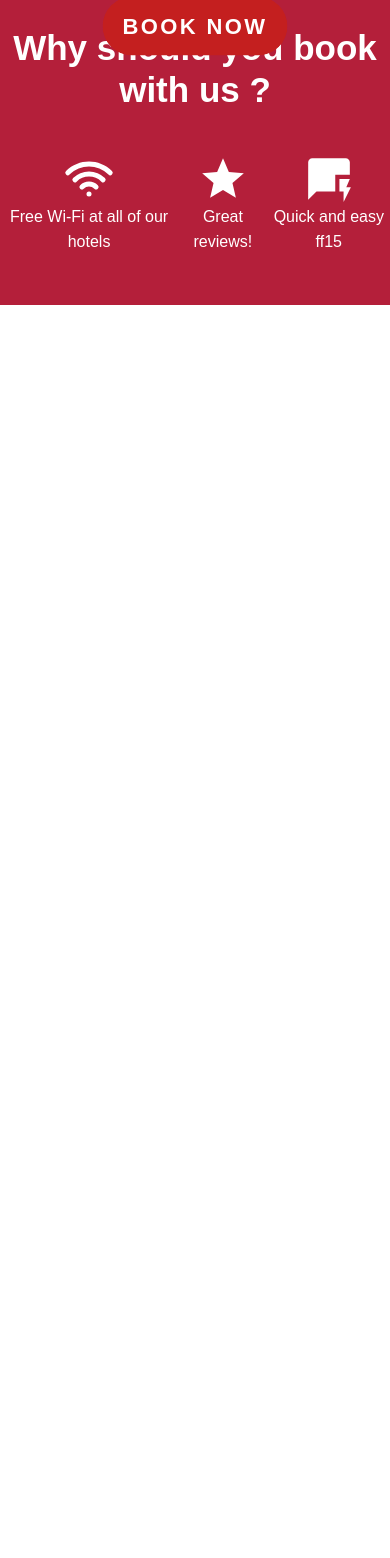
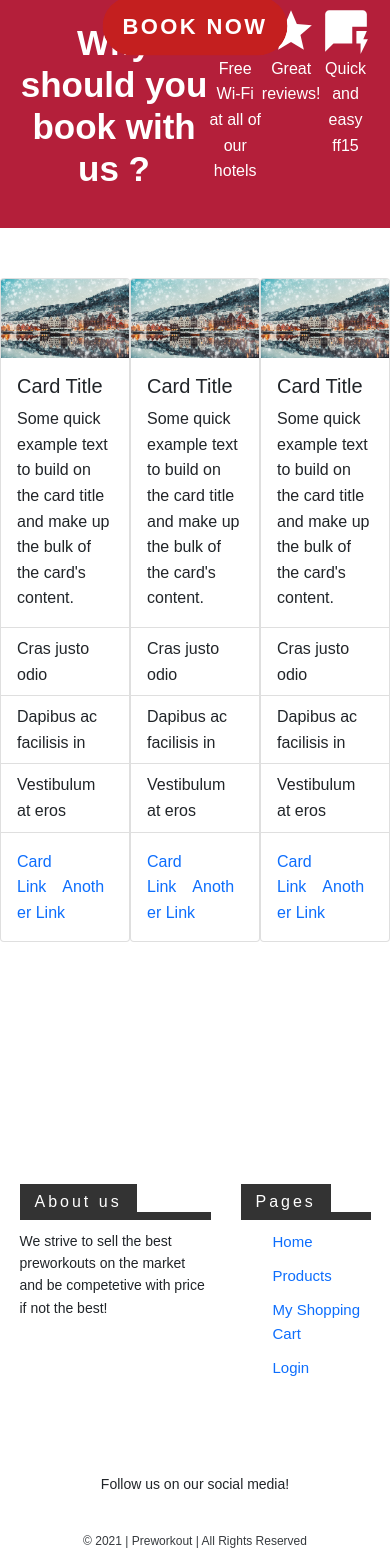
Before and after one commit to Matskrane/project-exam-2-Matskrane, a Next.js app: page / in a window 390 px wide. Shown: the part 259-1817 px from the top of the page. Before the commit the page ends 844 px from the top, so only its background shows below. Built offline with nearby package versions, Linux system fonts and the light colour scheme; a web font is replaced by a local one.

Commit message:
logout function

```diff
--- /dev/null
+++ b/components/FeaturedHotels.js
@@ -0,0 +1,69 @@
+import { Card, ListGroupItem, ListGroup } from "react-bootstrap";
+
+const FeaturedHotels = () => {
+  return (
+    <>
+      <div className="flex-featured">
+        <Card style={{ width: "18rem" }}>
+          <Card.Img variant="top" src="/hotel-stolent-2.jpg" />
+          <Card.Body>
+            <Card.Title>Card Title</Card.Title>
+            <Card.Text>
+              Some quick example text to build on the card title and make up the
+              bulk of the card's content.
+            </Card.Text>
+          </Card.Body>
+          <ListGroup className="list-group-flush">
+            <ListGroupItem>Cras justo odio</ListGroupItem>
+            <ListGroupItem>Dapibus ac facilisis in</ListGroupItem>
+            <ListGroupItem>Vestibulum at eros</ListGroupItem>
+          </ListGroup>
+          <Card.Body>
+            <Card.Link href="#">Card Link</Card.Link>
+            <Card.Link href="#">Another Link</Card.Link>
+          </Card.Body>
+        </Card>
+        <Card style={{ width: "18rem" }}>
+          <Card.Img variant="top" src="/hotel-stolent-2.jpg" />
+          <Card.Body>
+            <Card.Title>Card Title</Card.Title>
+            <Card.Text>
+              Some quick example text to build on the card title and make up the
+              bulk of the card's content.
+            </Card.Text>
+          </Card.Body>
+          <ListGroup className="list-group-flush">
+            <ListGroupItem>Cras justo odio</ListGroupItem>
+            <ListGroupItem>Dapibus ac facilisis in</ListGroupItem>
+            <ListGroupItem>Vestibulum at eros</ListGroupItem>
+          </ListGroup>
+          <Card.Body>
+            <Card.Link href="#">Card Link</Card.Link>
+            <Card.Link href="#">Another Link</Card.Link>
+          </Card.Body>
+        </Card>
+        <Card style={{ width: "18rem" }}>
+          <Card.Img variant="top" src="/hotel-stolent-2.jpg" />
+          <Card.Body>
+            <Card.Title>Card Title</Card.Title>
+            <Card.Text>
+              Some quick example text to build on the card title and make up the
+              bulk of the card's content.
+            </Card.Text>
+          </Card.Body>
+          <ListGroup className="list-group-flush">
+            <ListGroupItem>Cras justo odio</ListGroupItem>
+            <ListGroupItem>Dapibus ac facilisis in</ListGroupItem>
+            <ListGroupItem>Vestibulum at eros</ListGroupItem>
+          </ListGroup>
+          <Card.Body>
+            <Card.Link href="#">Card Link</Card.Link>
+            <Card.Link href="#">Another Link</Card.Link>
+          </Card.Body>
+        </Card>
+      </div>
+    </>
+  );
+}
+
+export default FeaturedHotels
--- /dev/null
+++ b/components/footer/Footer.js
@@ -0,0 +1,62 @@
+
+
+const Footer = () => {
+  return (
+    <>
+    <div class="footer">
+        <div class="container-one">
+            <div class="about">
+                <h3>
+                    <span>About us</span>
+                </h3>
+                <p>We strive to sell the best preworkouts on the market and be competetive with price if not the best!</p>
+            </div>
+
+            <div class="pages">
+                <h3>
+                    <span>Pages</span>
+                </h3>
+                    <ul>
+                        <li><a href="index.html">Home</a></li>
+                        <li><a href="products.html">Products</a></li>
+                        <li><a href="shoppingCart.html">My Shopping Cart</a></li>
+                        <li><a href="login.html">Login</a></li>
+                    </ul>
+            </div>
+
+
+
+
+        </div>
+    </div>
+
+    <div class="socials">
+        <h4>Follow us on our social media!</h4>
+        <ul>
+            <li>
+                <a href="https://www.facebook.com/mats.liankrane">
+                    <i class="fa fa-facebook"></i>
+                </a>
+            </li>
+            <li>
+                <a href="https://www.instagram.com/matskrane/">
+                    <i class="fa fa-instagram"></i>
+                </a>
+            </li>
+            <li>
+                <a href="https://www.youtube.com/channel/UC3hRmO1Pm3PTbf38-_8cmtA">
+                    <i class="fa fa-youtube"></i>
+                </a>
+            </li>
+        </ul>
+    </div>
+
+    <div class="copyright">
+        <p>© 2021 | Preworkout | All Rights Reserved</p>
+        <p>Swole is the goal, size is the price</p>
+    </div>
+    </>
+  )
+}
+
+export default Footer;
--- /dev/null
+++ b/components/footer/footer.css
@@ -0,0 +1,138 @@
+.footer {
+  margin-top: 250px;
+  margin-bottom: 100px;
+}
+
+.container-one {
+  display: flex;
+  margin: auto;
+  max-width: 700px;
+}
+
+.about h3 {
+  border-bottom: solid #333;
+  border-width: 6px;
+}
+
+.about span, .pages span {
+  background-color: #333;
+  color: #fff;
+  padding: 9px 15px;
+  letter-spacing: 3px;
+}
+
+.pages {
+  margin-left: 200px;
+}
+
+.about p {
+  margin-top: 10px;
+  font-size: 18px;
+  font-weight: 500;
+}
+
+.pages h3 {
+  border-bottom: solid #333;
+  border-width: 6px;
+  width: 200px;
+}
+
+.pages li {
+  margin-top: 10px;
+  font-size: 18px;
+  font-weight: 500;
+}
+
+.socials {
+  text-align: center;
+  padding: 50px 0;
+}
+
+.socials ul {
+  display: flex;
+  align-content: center;
+  margin: auto;
+  max-width: 210px;
+}
+
+.socials li {
+  font-size: 35px;
+  padding: 0 22px;
+}
+
+.fa-instagram {
+  color: #3a2424;
+}
+
+.fa-youtube {
+  color: #ed3f41;
+}
+
+.fa-facebook {
+  color: #3b5a9b;
+}
+
+.copyright {
+  text-align: center;
+  margin-bottom: 10px;
+}
+
+.copyright p {
+  padding: 2px;
+  opacity: 90%;
+}
+
+@media (max-width: 1000px) {
+  .pages {
+    margin-left: 30px;
+  }
+}
+@media (max-width: 750px) {
+  .socials {
+    padding: 30px 0;
+  }
+
+  .socials h4 {
+    font-size: 14px;
+  }
+
+  .socials li {
+    font-size: 30px;
+    padding: 0 20px;
+  }
+
+  .socials ul {
+    max-width: 195px;
+  }
+
+  .container-one {
+    width: 90%;
+  }
+
+  .copyright p {
+    font-size: 12px;
+  }
+
+  .pages h3 {
+    width: 130px;
+    font-size: 16px;
+    border-width: 8px;
+  }
+
+  .pages li {
+    font-size: 15px;
+  }
+
+  .about h3 {
+    font-size: 16px;
+    border-width: 8px;
+  }
+
+  .about p {
+    font-size: 14px;
+  }
+
+  .footer {
+    margin-bottom: 50px;
+  }
+}/*# sourceMappingURL=footer.css.map */
--- /dev/null
+++ b/components/footer/footer.scss
@@ -0,0 +1,145 @@
+
+
+.footer {
+    margin-top: 250px;
+    margin-bottom: 100px;
+}
+
+.container-one {
+    display: flex;
+    margin: auto;
+    max-width: 700px;
+}
+
+.about h3 {
+    border-bottom: solid #333;
+    border-width: 6px;
+}
+
+.about span, .pages span {
+    background-color: #333;
+    color: #fff;
+    padding: 9px 15px;
+    letter-spacing: 3px;
+}
+
+.pages {
+    margin-left: 200px;
+}
+
+.about p {
+    margin-top: 10px;
+    font-size: 18px;
+    font-weight: 500;
+}
+
+.pages h3 {
+    border-bottom: solid #333;
+    border-width: 6px;
+    width: 200px;
+}
+
+.pages li {
+    margin-top: 10px;
+    font-size: 18px;
+    font-weight: 500;
+}
+
+.socials {
+    text-align: center;
+    padding: 50px 0;
+}
+
+.socials ul {
+    display: flex;
+    align-content: center;
+    margin: auto;
+    max-width: 210px;
+}
+
+
+.socials li {
+    font-size: 35px;
+    padding: 0 22px;
+}
+
+.fa-instagram {
+    color: #3a2424;
+}
+
+.fa-youtube {
+    color: #ed3f41;
+}
+
+.fa-facebook {
+    color: #3b5a9b;
+}
+
+.copyright {
+    text-align: center;
+    margin-bottom: 10px;
+}
+.copyright p {
+    padding: 2px;
+    opacity: 90%;
+}
+
+
+@media (max-width:1000px) {
+
+    .pages {
+        margin-left: 30px;
+    }
+}
+
+@media (max-width:750px) {
+
+    .socials {
+        padding: 30px 0;
+    }
+
+    .socials h4 {
+        font-size: 14px;
+    }
+
+    .socials li {
+        font-size: 30px;
+        padding: 0 20px;
+    }
+
+    .socials ul {
+        max-width: 195px;
+    }
+
+
+    .container-one {
+        width: 90%;
+    }
+
+    .copyright p {
+        font-size: 12px;
+    }
+
+    .pages h3 {
+        width: 130px;
+        font-size: 16px;
+        border-width: 8px;
+    }
+
+    .pages li {
+        font-size: 15px;
+    }
+
+    .about h3 {
+        font-size: 16px;
+        border-width: 8px;
+    }
+
+    .about p {
+        font-size: 14px;
+    }
+
+    .footer {
+        margin-bottom: 50px;
+    }
+}
--- a/components/navbar/NavBar.js
+++ b/components/navbar/NavBar.js
@@ -1,8 +1,17 @@
 import Link from 'next/link';
-import React from 'react'
-import { Navbar, Container, Nav, Form, FormControl, Button } from 'react-bootstrap'
+import Router  from 'next/router';
+import React, { useContext } from 'react'
+import { Navbar, Container, Nav, Form, FormControl, Button } from 'react-bootstrap';
+import AuthContext from '../context/AuthContext';
 
 const NavBar = () => {
+  const [ auth, setAuth ] = useContext(AuthContext)
+
+  function logout() {
+    setAuth(null);
+    Router.push("/");
+  }
+
   return (
     <>
       <Navbar collapseOnSelect expand="lg">
@@ -25,7 +34,16 @@ const NavBar = () => {
             </Form>
             <Nav>
               <Link href='/contact'>Contact</Link>
-              <Link href="/login">Admin</Link>
+
+              {auth ? (
+                <>
+
+                <button onClick={logout}>Log out</button>
+                </>
+              ) : (
+                <Link href="/login">Login</Link>
+              )}
+
             </Nav>
           </Navbar.Collapse>
         </Container>
--- a/pages/_app.js
+++ b/pages/_app.js
@@ -1,13 +1,17 @@
-
 import NavBar from '../components/navbar/NavBar';
+import Footer from '../components/footer/footer';
 import '../styles/style.scss';
+import { AuthProvider } from '../components/context/AuthContext';
 
 
 function MyApp({ Component, pageProps }) {
   return (
     <>
+    <AuthProvider>
     <NavBar />
     <Component {...pageProps} />
+    <Footer />
+    </AuthProvider>
     </>
   )
 }
--- a/pages/hotels/index.js
+++ b/pages/hotels/index.js
@@ -6,7 +6,8 @@ const Hotels = ({ hotels }) => {
   return (
     <div className="container">
       {hotels.map((hotel, idx) => {
-        const { name, id } = hotel.attributes;
+        const { name } = hotel.attributes;
+        const { id } = hotel;
         return (
         <Link key={idx} passHref href={`/hotels/${id}`}>
           <div>
--- a/pages/index.js
+++ b/pages/index.js
@@ -1,5 +1,6 @@
 import { HiWifi } from "react-icons/hi";
 import { MdOutlineStar, MdQuickreply } from "react-icons/md";
+import FeaturedHotels from "../components/FeaturedHotels";
 import HeroBanner from "../components/heroBanner/HeroBanner";
 
 
@@ -29,6 +30,8 @@ export default function Home() {
           </div>
         </div>
       </div>
+
+      <FeaturedHotels />
     </>
   );
 }
--- a/styles/style.scss
+++ b/styles/style.scss
@@ -2,6 +2,7 @@
 @import url('https://fonts.googleapis.com/css2?family=Anek+Odia:wght@300;400;500;600;700&display=swap');
 @import "../components/navbar/NavBar.module.scss";
 @import "../components/heroBanner/heroBanner.modules";
+@import "../components/footer/footer.scss";
 
 
 *{
@@ -40,14 +41,14 @@ img {
 
 .section-one {
     background-color: #B41F3A;
-    padding-bottom: 50px;
+    padding-bottom: 30px;
 }
 
 .section-one h2 {
     text-align: center;
     color: white;
     font-size: 35px;
-    padding: 35px 0;
+    padding-top: 30px;
 }
 
 .flexbox-one {
@@ -72,3 +73,12 @@ img {
     flex-direction: column;
     align-items: center;
 }
+
+// Featured section
+
+.flex-featured {
+    display: flex;
+    max-width: 1100px;
+    margin: 50px auto;
+    justify-content: space-between;
+}
```
Also changed, not shown: 1 other file (tests, documents, lock files or other folders).
